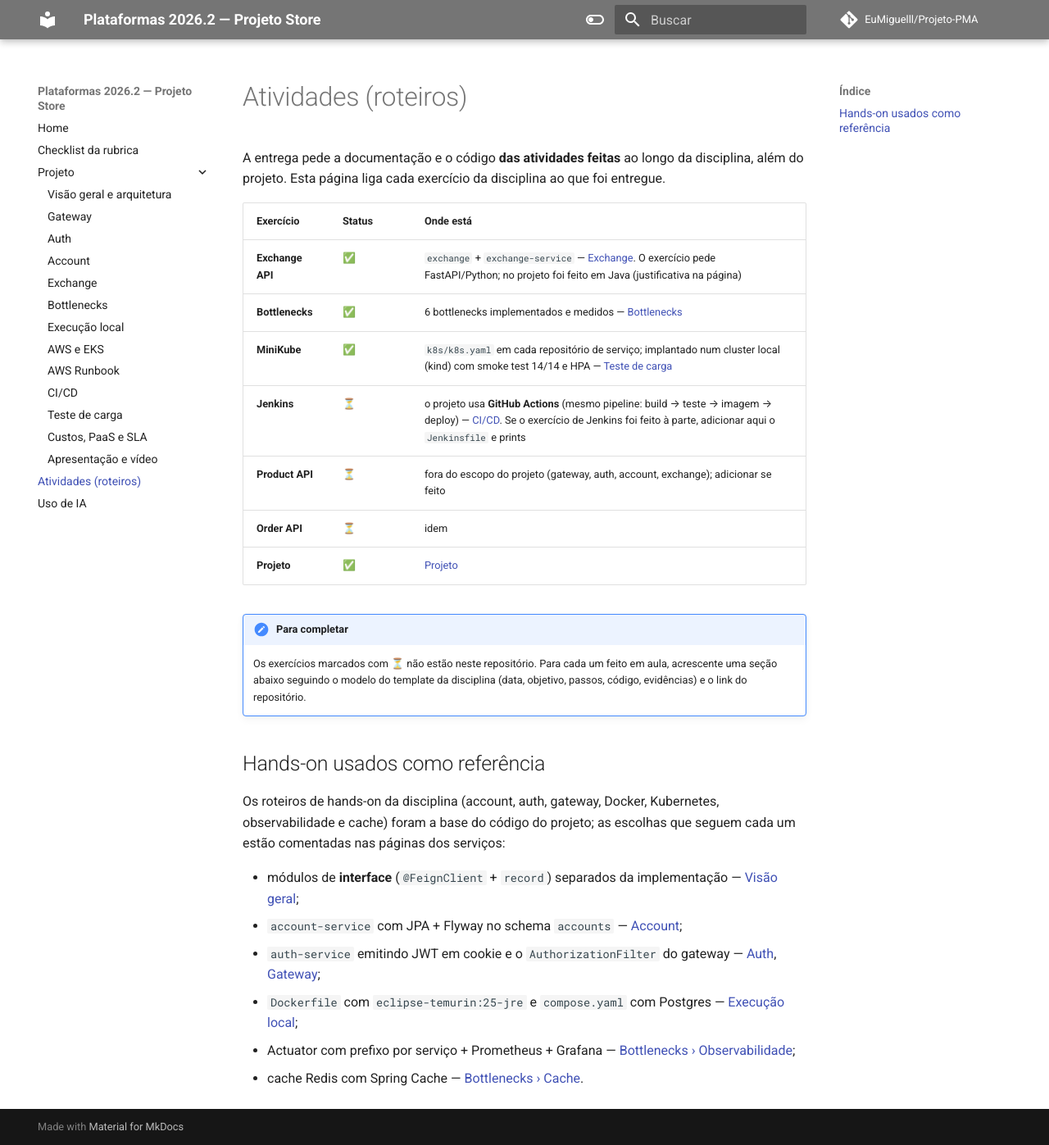
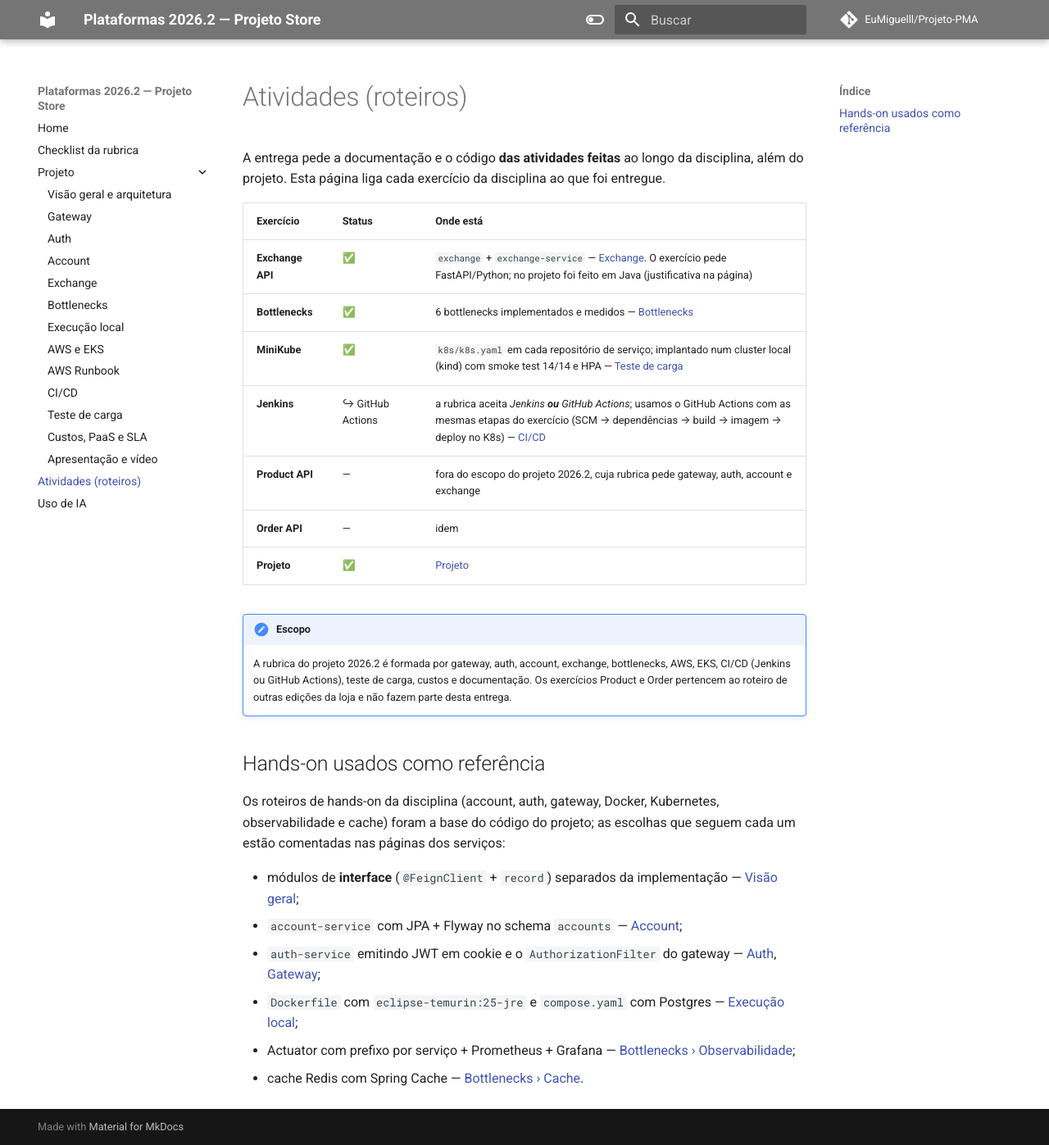
Before and after one commit to EuMiguelll/Projeto-PMA, an MkDocs documentation site: the page built from docs/atividades.md, in a window 1280 px wide and 1397 px high. Shown: the whole window at 82% size. Built offline with MkDocs 1.6.1 and Material for MkDocs 9.7.7, drawn with Linux system fonts in a browser that asks for light colours; comment, search, counter and statistics services are not loaded.

Commit message:
Atividades: Jenkins via GitHub Actions; Product e Order fora do escopo 2026.2

```diff
--- a/docs/atividades.md
+++ b/docs/atividades.md
@@ -8,15 +8,15 @@ do projeto. Esta página liga cada exercício da disciplina ao que foi entregue.
 | **Exchange API** | ✅ | `exchange` + `exchange-service` — [Exchange](projeto/exchange.md). O exercício pede FastAPI/Python; no projeto foi feito em Java (justificativa na página) |
 | **Bottlenecks** | ✅ | 6 bottlenecks implementados e medidos — [Bottlenecks](projeto/bottlenecks.md) |
 | **MiniKube** | ✅ | `k8s/k8s.yaml` em cada repositório de serviço; implantado num cluster local (kind) com smoke test 14/14 e HPA — [Teste de carga](projeto/load-testing.md#resultado-no-kubernetes-local-kind) |
-| **Jenkins** | ⏳ | o projeto usa **GitHub Actions** (mesmo pipeline: build → teste → imagem → deploy) — [CI/CD](projeto/cicd.md). Se o exercício de Jenkins foi feito à parte, adicionar aqui o `Jenkinsfile` e prints |
-| **Product API** | ⏳ | fora do escopo do projeto (gateway, auth, account, exchange); adicionar se feito |
-| **Order API** | ⏳ | idem |
+| **Jenkins** | ↪︎ GitHub Actions | a rubrica aceita *Jenkins **ou** GitHub Actions*; usamos o GitHub Actions com as mesmas etapas do exercício (SCM → dependências → build → imagem → deploy no K8s) — [CI/CD](projeto/cicd.md) |
+| **Product API** | — | fora do escopo do projeto 2026.2, cuja rubrica pede gateway, auth, account e exchange |
+| **Order API** | — | idem |
 | **Projeto** | ✅ | [Projeto](projeto/index.md) |
 
-!!! note "Para completar"
-    Os exercícios marcados com ⏳ não estão neste repositório. Para cada um feito em aula,
-    acrescente uma seção abaixo seguindo o modelo do template da disciplina (data, objetivo,
-    passos, código, evidências) e o link do repositório.
+!!! note "Escopo"
+    A rubrica do projeto 2026.2 é formada por gateway, auth, account, exchange, bottlenecks, AWS,
+    EKS, CI/CD (Jenkins ou GitHub Actions), teste de carga, custos e documentação. Os exercícios
+    Product e Order pertencem ao roteiro de outras edições da loja e não fazem parte desta entrega.
 
 ## Hands-on usados como referência
 
```
